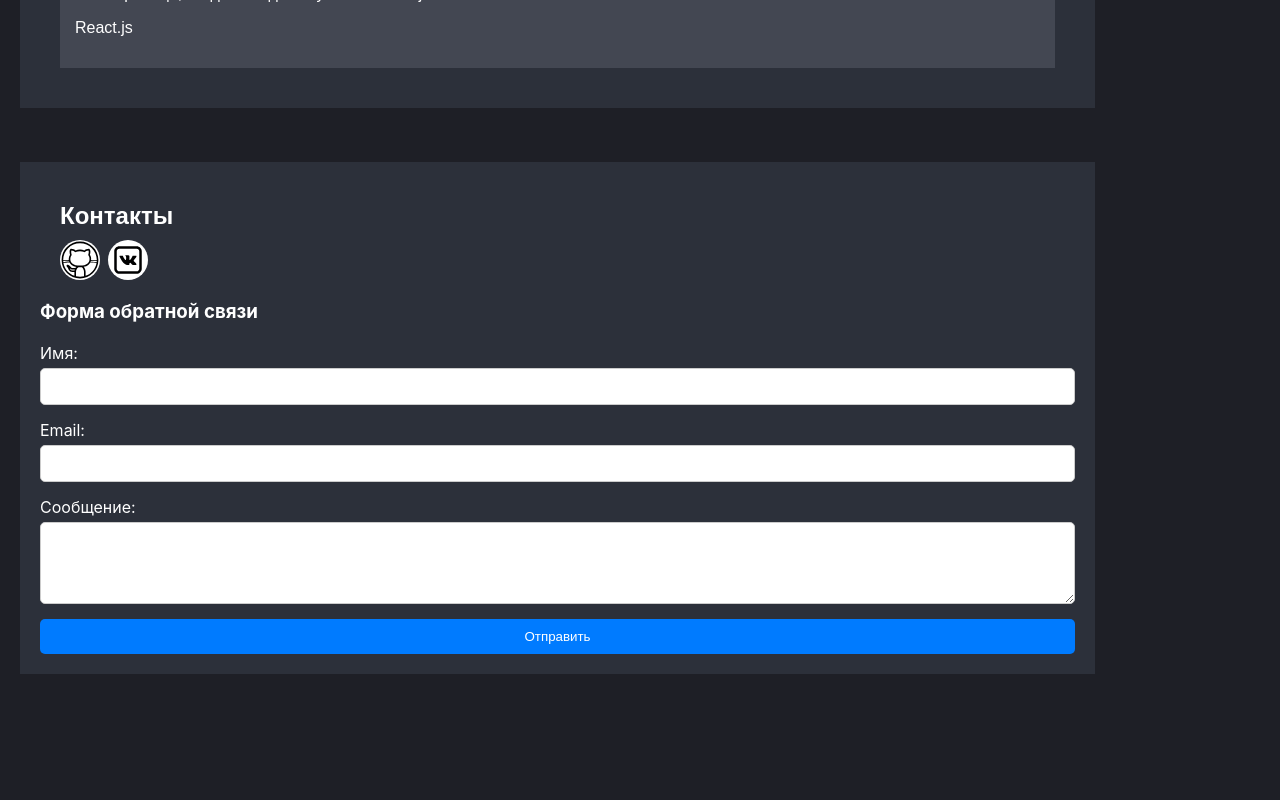
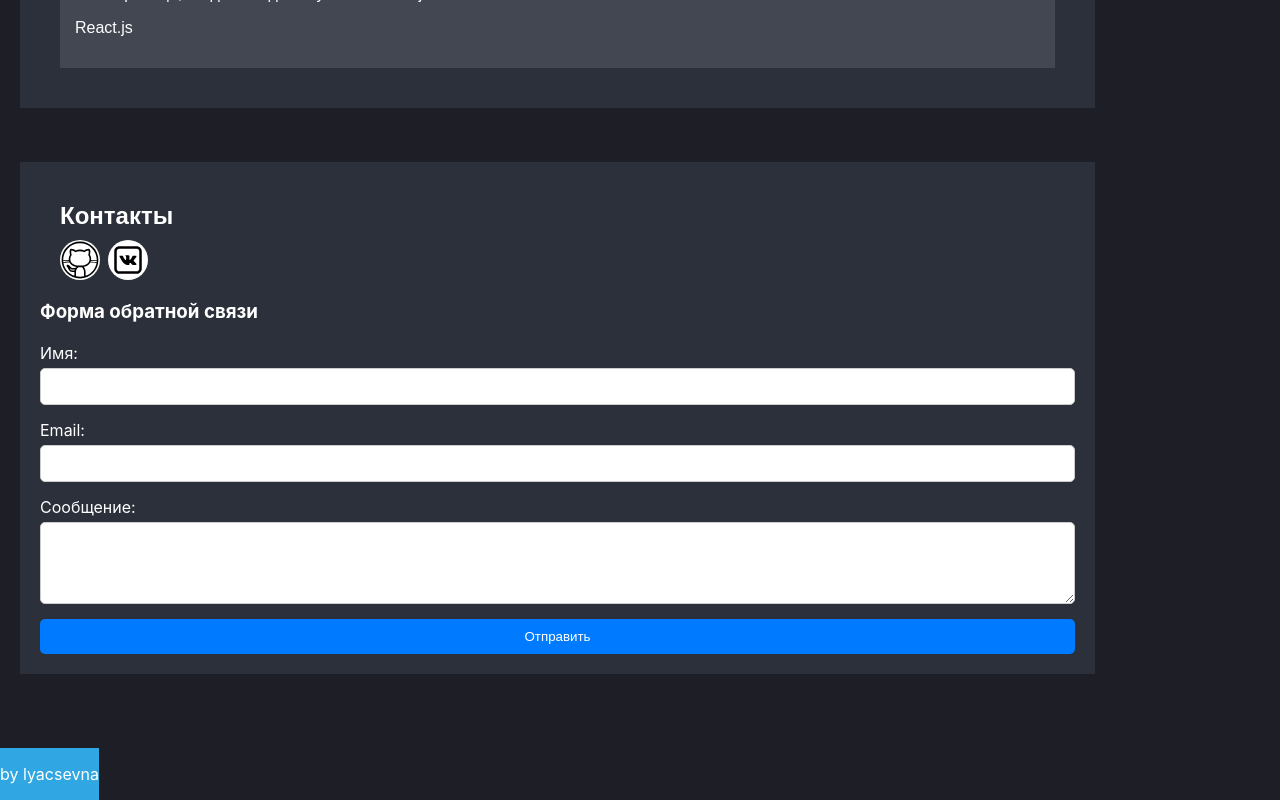
Before and after one commit to lyacsevna/AboutMe, a React (Create React App) app: page / in a window 1280 px wide. Shown: the part 1470-2270 px from the top of the page. Before the commit the page ends 2218 px from the top, so only its background shows below. Built offline with nearby package versions, Linux system fonts and the light colour scheme.

Commit message:
delete vk

```diff
--- a/src/App.js
+++ b/src/App.js
@@ -3,6 +3,7 @@ import Projects from './components/projects';
 import Contacts from './components/contacts';
 import EducationSection from './components/education'
 import './App.css';
+import FooterFunction from './components/footer';
 
 const App = () => {
   return (
@@ -20,6 +21,9 @@ const App = () => {
             <Contacts />
           </div>
         </div>
+        <footer>
+          <FooterFunction />
+        </footer>
       </body></>
 
   );
--- a/src/components/contacts.js
+++ b/src/components/contacts.js
@@ -12,7 +12,7 @@ const Contacts = () => {
                     <img src={githubIcon} alt="GitHub" className="icon" />
             </a>
             <a
-                href="https://vk.com/lyacsevna" target="_blank" rel="noopener noreferrer">
+                href="https://vk.com/" target="_blank" rel="noopener noreferrer">
                     <img src={vkIcon} alt="VK" className="icon" />
                 </a>
             </div>
--- a/src/components/footer.js
+++ b/src/components/footer.js
@@ -1,4 +1,5 @@
 import React from "react";
+import '../styles/footer.css';
 
 const FooterFunction = () => {
     return (
--- /dev/null
+++ b/src/styles/footer.css
@@ -0,0 +1,3 @@
+footer {
+    position: absolute;
+}
```
